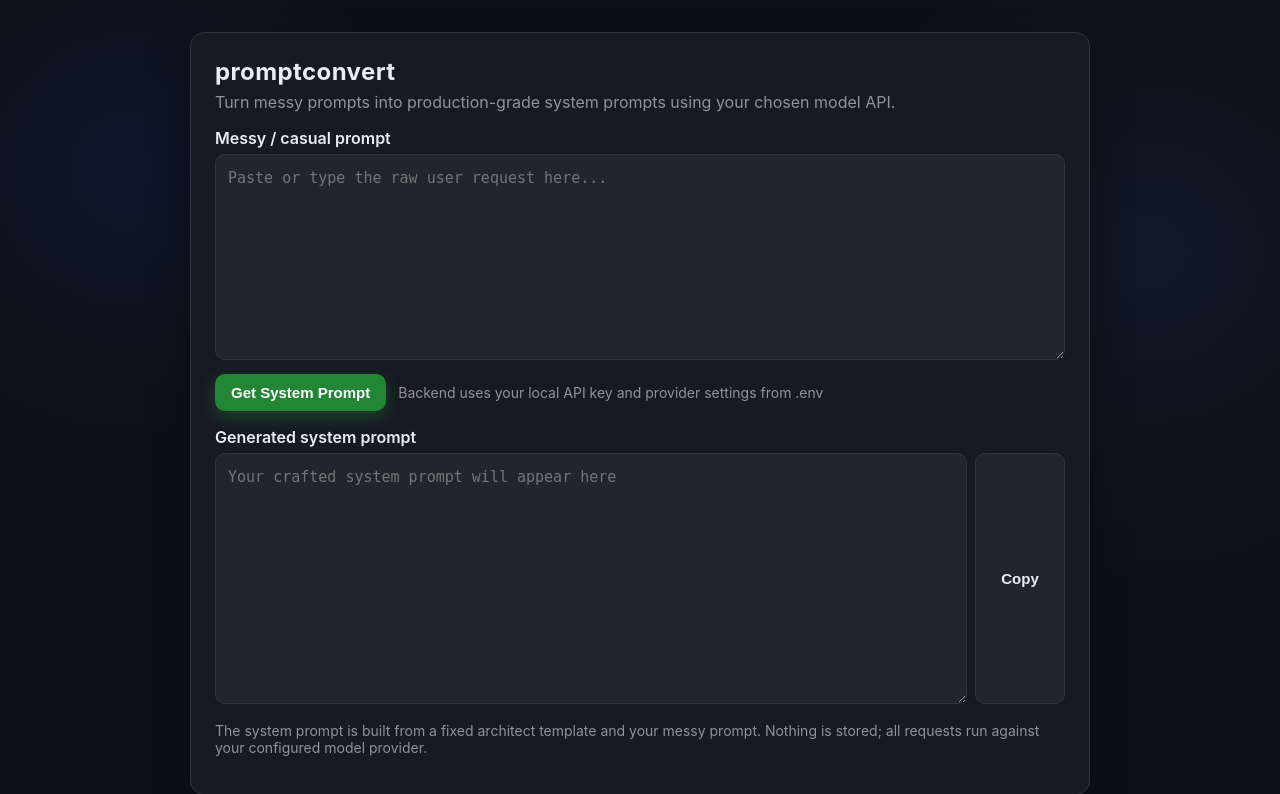
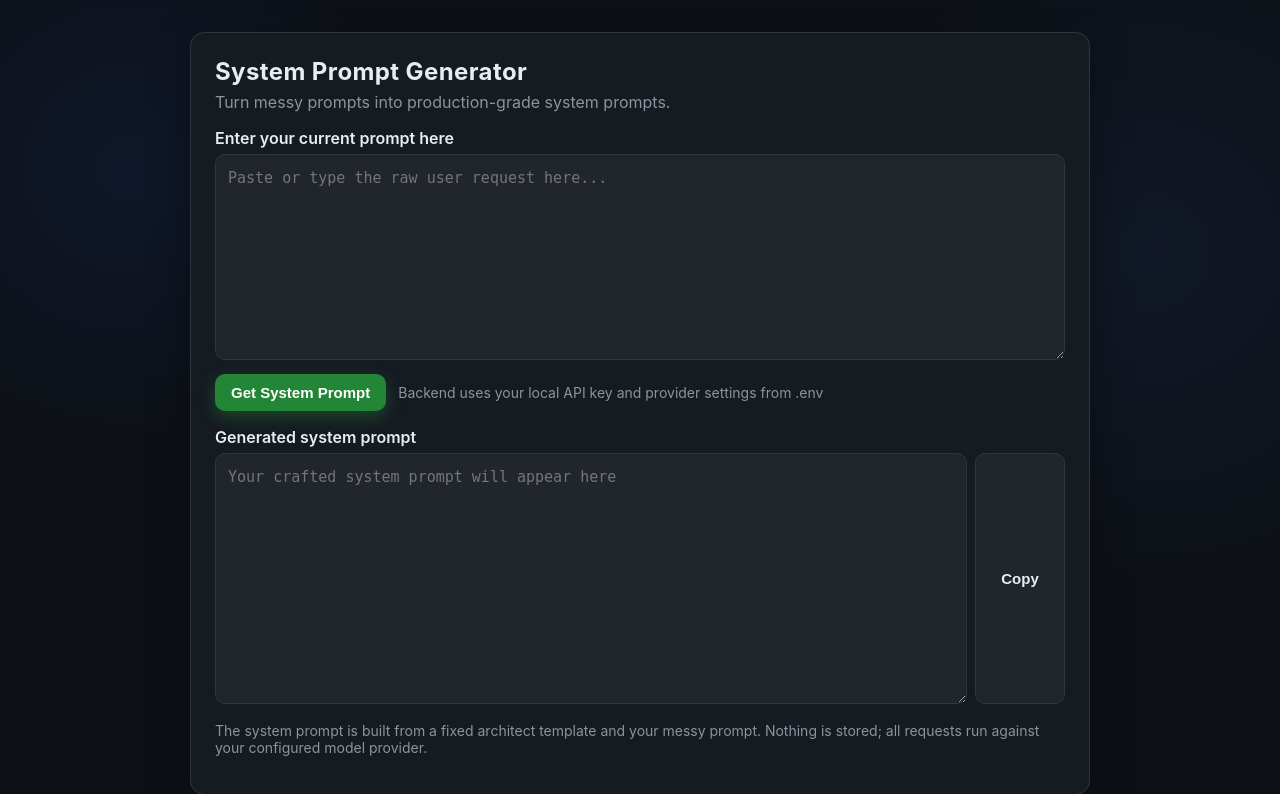
Before and after one commit to rsengupta94/promptconvert, a FastAPI app: page / in a window 1280 px wide. Shown: the top 794 px of the page. Run offline with FastAPI, Linux system fonts and the light colour scheme; parts of the project's set-up code (start-up, migrations or seed data) failed here and were passed over.

Commit message:
Small UI updates

```diff
--- a/app/main.py
+++ b/app/main.py
@@ -17,7 +17,7 @@ dist_dir = Path(__file__).resolve().parent.parent
 static_dir = dist_dir / "static"
 templates_dir = dist_dir / "templates"
 
-app = FastAPI(title="promptconvert", version="0.1.0")
+app = FastAPI(title="System Prompt Generator", version="0.1.0")
 app.mount("/static", StaticFiles(directory=static_dir), name="static")
 
 
--- a/templates/index.html
+++ b/templates/index.html
@@ -3,19 +3,19 @@
 <head>
   <meta charset="UTF-8" />
   <meta name="viewport" content="width=device-width, initial-scale=1.0" />
-  <title>promptconvert</title>
+  <title>System Prompt Generator</title>
   <link rel="stylesheet" href="/static/styles.css" />
 </head>
 <body>
   <main class="page">
     <section class="card">
       <header>
-        <h1>promptconvert</h1>
-        <p class="subtitle">Turn messy prompts into production-grade system prompts using your chosen model API.</p>
+        <h1>System Prompt Generator</h1>
+        <p class="subtitle">Turn messy prompts into production-grade system prompts.</p>
       </header>
 
       <label class="field">
-        <span class="label">Messy / casual prompt</span>
+        <span class="label">Enter your current prompt here</span>
         <textarea id="promptInput" rows="8" placeholder="Paste or type the raw user request here..."></textarea>
       </label>
 
```
